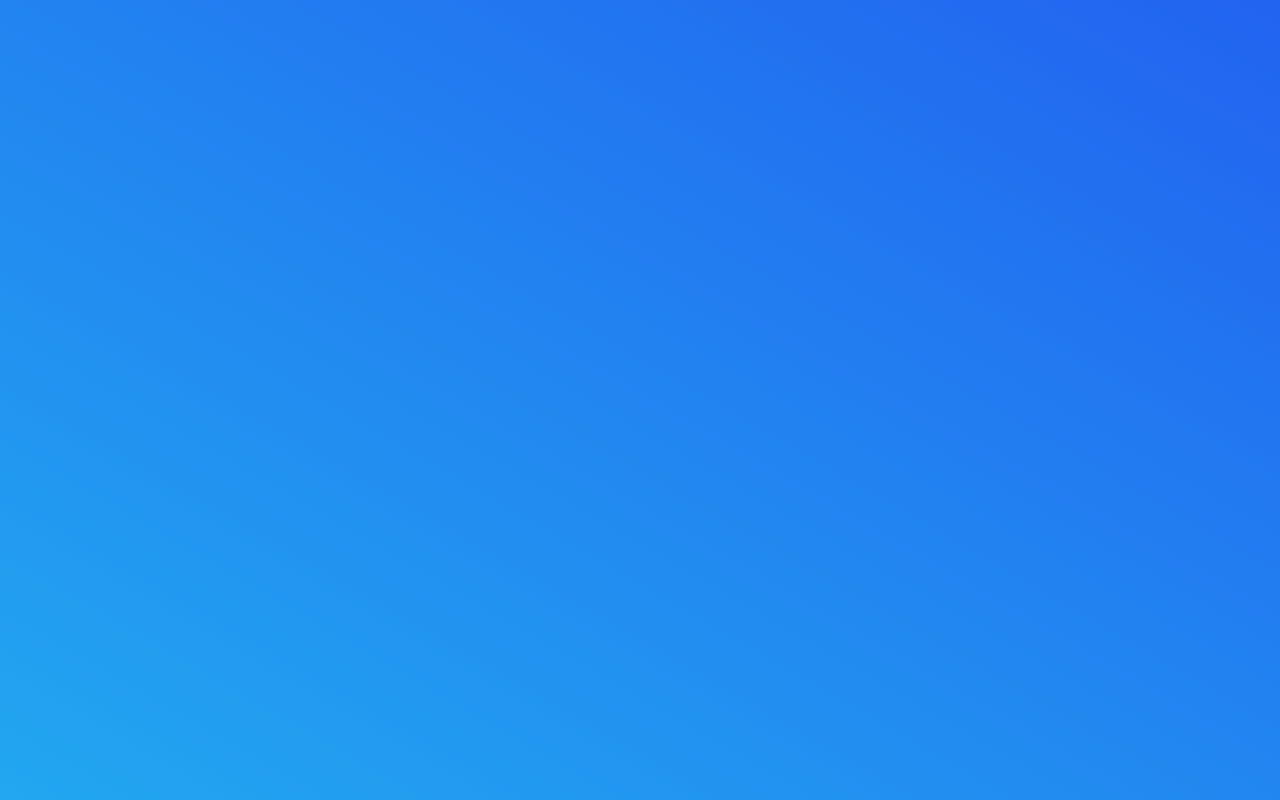
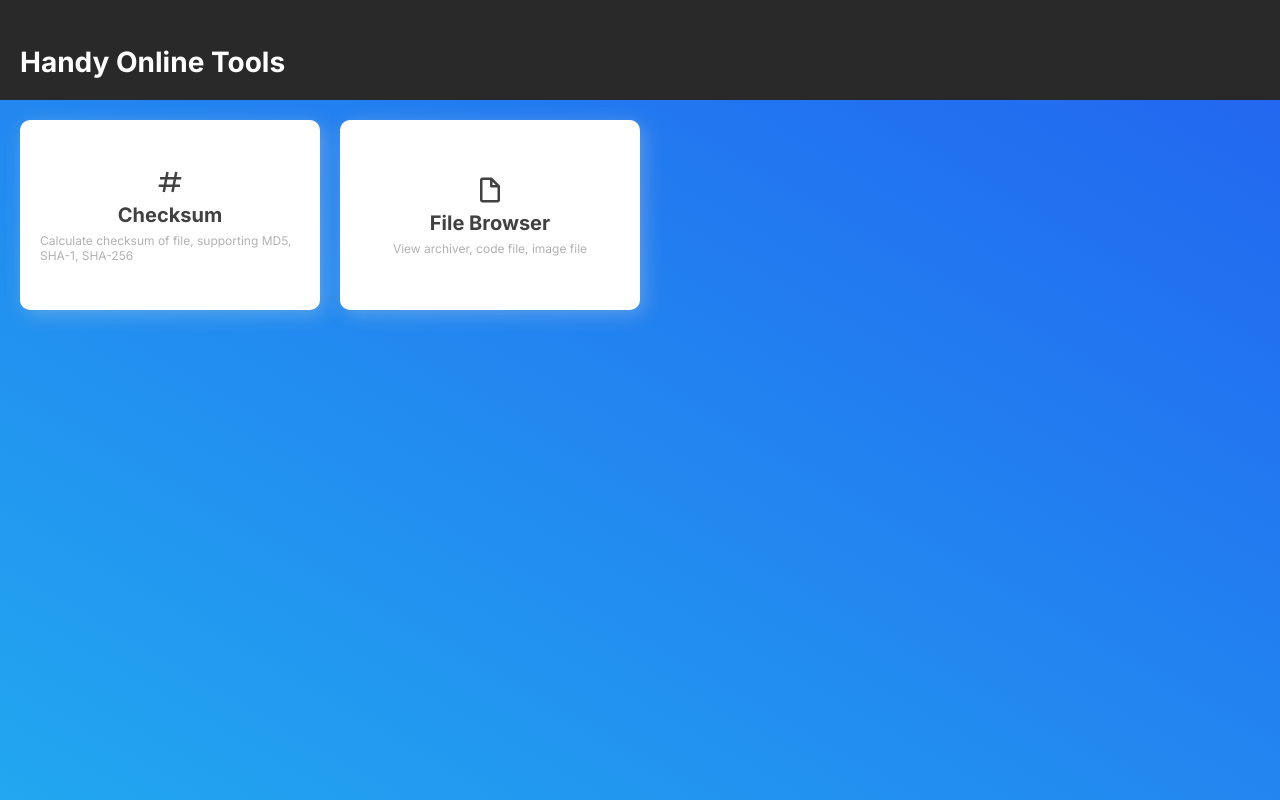
Before and after one commit to hpp2334/handy-online-tools, a Next.js app: page / in a window 1280 px wide. Built offline with nearby package versions, Linux system fonts and the light colour scheme.

Commit message:
feat: appbar

```diff
--- a/next.config.js
+++ b/next.config.js
@@ -1,15 +1,6 @@
 /** @type {import('next').NextConfig} */
 const nextConfig = {
   reactStrictMode: true,
-  async redirects() {
-    return [
-      {
-        source: "/",
-        destination: "/checksum",
-        permanent: true,
-      },
-    ];
-  },
   webpack(config) {
     config.experiments = {
       asyncWebAssembly: true,
--- a/src/pages/checksum.tsx
+++ b/src/pages/checksum.tsx
@@ -26,6 +26,7 @@ import { getNumbericEnumValues } from "@/utils/common";
 import { ProgressBar } from "@/widgets/progress";
 import { SEOHead } from "@/widgets/seo";
 import { FileDrop } from "@/widgets/file-drop";
+import { AppBar } from "@/widgets/appbar";
 
 const AllDigestTypes = getNumbericEnumValues(DigestType);
 
@@ -300,8 +301,8 @@ export default function Checksum() {
         subTitle="Checksum"
         description="calculate file checksum, support MD5, SHA-1, SHA-256"
       />
+      <AppBar title="Checksum" />
       <CommonLayout>
-        <Title>Checksum</Title>
         {/* unimplment yet */}
         {/* <Tabs
           items={[
--- a/src/pages/file-browser.tsx
+++ b/src/pages/file-browser.tsx
@@ -27,6 +27,7 @@ import { materialLight } from "@uiw/codemirror-theme-material";
 import styles from "./file-browser.module.scss";
 import classNames from "classnames";
 import Loading from "@/widgets/loading";
+import { AppBar } from "@/widgets/appbar";
 
 const enum Status {
   Pending,
@@ -61,6 +62,7 @@ function useFileBrowser() {
     setParsedEntry(null);
     setSelectedEntry(null);
     setStatus(Status.Pending);
+    expandedEntryPathsRef.current.clear();
   };
 
   const loadFile = async (files: File[]) => {
@@ -271,8 +273,8 @@ export default function FileBrowser() {
         subTitle="File Browser"
         description="An online viewer of zip, json, ..."
       />
+      <AppBar title="File Browser" />
       <CommonLayout>
-        <Title>File Browser</Title>
         <div className={styles.toolbar}>
           <Button disabled={state.status !== Status.Loaded} onClick={reset}>
             Reset
--- a/src/pages/index.tsx
+++ b/src/pages/index.tsx
@@ -1,9 +1,18 @@
+import { AppBar } from "@/widgets/appbar";
+import { Title } from "@/widgets/components";
+import { Features } from "@/widgets/features";
+import { CommonLayout } from "@/widgets/layout";
+import { MainCard } from "@/widgets/main-card";
 import { SEOHead } from "@/widgets/seo";
 
 export default function Home() {
   return (
     <>
       <SEOHead subTitle="Home" description="homepage" />
+      <AppBar title="Handy Online Tools" />
+      <CommonLayout>
+        <Features />
+      </CommonLayout>
     </>
   );
 }
--- /dev/null
+++ b/src/widgets/appbar.module.scss
@@ -0,0 +1,20 @@
+@import "../widgets/global.module.scss";
+
+.appbar {
+  position: absolute;
+  top: 0;
+  left: 0;
+  right: 0;
+  height: 100px;
+  background-color: $color-gray;
+  overflow: hidden;
+
+  .title {
+    margin-top: 45px;
+    margin-left: 20px;
+    color: white;
+    font-size: 28px;
+    font-weight: 700;
+    user-select: none;
+  }
+}
--- /dev/null
+++ b/src/widgets/appbar.tsx
@@ -0,0 +1,13 @@
+import styles from "./appbar.module.scss";
+
+export interface AppBarProps {
+  title: string;
+}
+
+export function AppBar({ title }: AppBarProps) {
+  return (
+    <div className={styles.appbar}>
+      <div className={styles.title}>{title}</div>
+    </div>
+  );
+}
--- a/src/widgets/components.module.scss
+++ b/src/widgets/components.module.scss
@@ -28,7 +28,7 @@
 
   &:disabled {
     cursor: not-allowed;
-        color: $text-color-primary;
+    color: $text-color-primary-light;
   }
 }
 
--- /dev/null
+++ b/src/widgets/features.module.scss
@@ -0,0 +1,43 @@
+@import "../widgets/global.module.scss";
+
+.features {
+  display: flex;
+  flex-wrap: wrap;
+  gap: 20px;
+
+  .item {
+    display: flex;
+    flex-direction: column;
+    align-items: center;
+    justify-content: center;
+    width: 260px;
+    padding: 20px;
+    height: 150px;
+    flex-shrink: 0;
+    border-radius: 10px;
+    box-shadow: 4px 4px 20px rgba(219, 219, 219, 0.329);
+    background-color: white;
+    cursor: pointer;
+    transition: all 0.2s;
+
+    &:hover {
+      transform: scale(1.05);
+    }
+
+    .icon {
+      font-size: 30px;
+    }
+
+    .title {
+      font-size: 20px;
+      font-weight: 700;
+      color: $text-color-primary;
+      margin: 6px 0;
+    }
+
+    .description {
+      color: $text-color-primary-light;
+      font-size: 12px;
+    }
+  }
+}
--- /dev/null
+++ b/src/widgets/features.tsx
@@ -0,0 +1,43 @@
+import { useRouter } from "next/router";
+import { BiHash, BiFileBlank } from "react-icons/bi";
+import styles from "./features.module.scss";
+
+const config = [
+  {
+    name: "Checksum",
+    Icon: BiHash,
+    path: "/checksum",
+    description: "Calculate checksum of file, supporting MD5, SHA-1, SHA-256",
+  },
+  {
+    name: "File Browser",
+    Icon: BiFileBlank,
+    path: "/file-browser",
+    description: "View archiver, code file, image file",
+  },
+];
+
+export interface FeaturesProps {
+  style?: React.CSSProperties;
+}
+
+export function Features(props: FeaturesProps) {
+  const router = useRouter();
+
+  return (
+    <div className={styles.features} style={props.style}>
+      {config.map((conf) => (
+        <div
+          className={styles.item}
+          onClick={() => {
+            router.push(conf.path);
+          }}
+        >
+          <conf.Icon className={styles.icon} />
+          <div className={styles.title}>{conf.name}</div>
+          <div className={styles.description}>{conf.description}</div>
+        </div>
+      ))}
+    </div>
+  );
+}
--- a/src/widgets/global.module.scss
+++ b/src/widgets/global.module.scss
@@ -2,5 +2,7 @@ $color-primary: #22a7f0;
 $color-primary-light: #dcf4ff;
 $color-secodary: rgb(224, 140, 28);
 $color-gray-light: rgb(233, 233, 233);
+$color-gray: rgb(41, 41, 41);
 $text-color-primary: rgb(65, 65, 65);
+$text-color-primary-light: rgb(178, 178, 178);
 $text-color-primary-dark: rgb(41, 41, 41);
--- a/src/widgets/layout.module.scss
+++ b/src/widgets/layout.module.scss
@@ -1,7 +1,8 @@
 .layout {
   display: flex;
-    height: 100%;
+  height: calc(100% - 100px);
   max-width: 100%;
+  padding-top: 100px;
 
   .main {
     display: flex;
```
Lines whose indentation alone changed are shown as unchanged.
